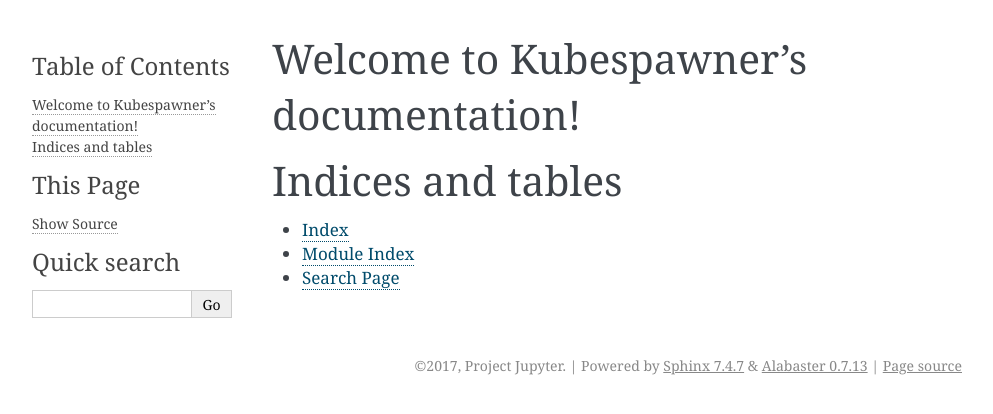
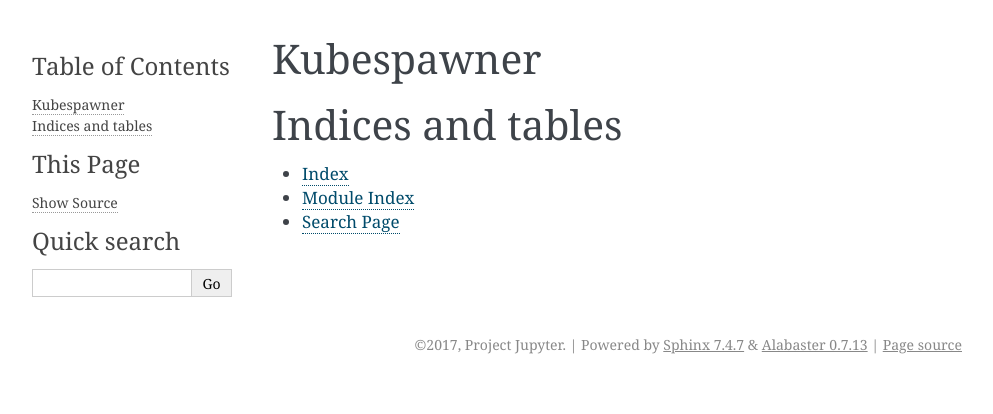
Before and after one commit to jupyterhub/kubespawner, a Sphinx documentation site: the page built from docs/index.rst, in a window 1280 px wide. Shown: the top 414 px of the page, without its empty margins (148-1141 px from the left). Built offline with Sphinx 7.4.7, drawn with Linux system fonts in a browser that asks for light colours.

Commit message:
Edit title

```diff
--- a/docs/conf.py
+++ b/docs/conf.py
@@ -47,7 +47,7 @@
 master_doc = 'index'
 
 # General information about the project.
-project = 'Kubespawner'
+project = 'kubespawner'
 copyright = '2017, Project Jupyter'
 author = 'Project Jupyter'
 
--- a/docs/index.rst
+++ b/docs/index.rst
@@ -1,14 +1,11 @@
-.. Kubespawner documentation master file, created by
-   sphinx-quickstart on Thu Jul 27 09:11:37 2017.
-   You can adapt this file completely to your liking, but it should at least
-   contain the root `toctree` directive.
+.. _front-page:
 
-Welcome to Kubespawner's documentation!
-=======================================
+Kubespawner
+===========
 
 .. toctree::
    :maxdepth: 2
-   :caption: Contents:
+
 
 
 
```
